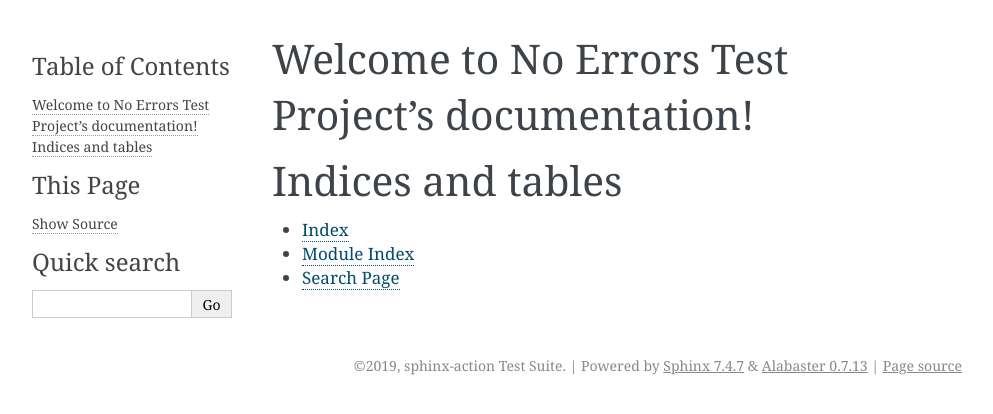
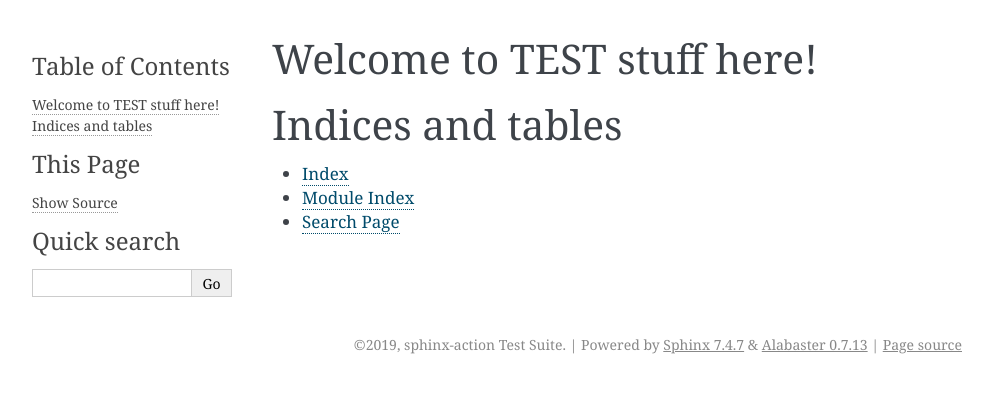
Before and after one commit to ammaraskar/sphinx-action-test, a Sphinx documentation site: the page built from docs/index.rst, in a window 1280 px wide. Shown: the top 414 px of the page, without its empty margins (148-1141 px from the left). Built offline with Sphinx 7.4.7, drawn with Linux system fonts in a browser that asks for light colours.

Commit message:
add test

```diff
--- a/docs/index.rst
+++ b/docs/index.rst
@@ -3,7 +3,7 @@
    You can adapt this file completely to your liking, but it should at least
    contain the root `toctree` directive.
 
-Welcome to No Errors Test Project's documentation!
+Welcome to TEST stuff here!
 ==================================================
 
 .. toctree::
```
